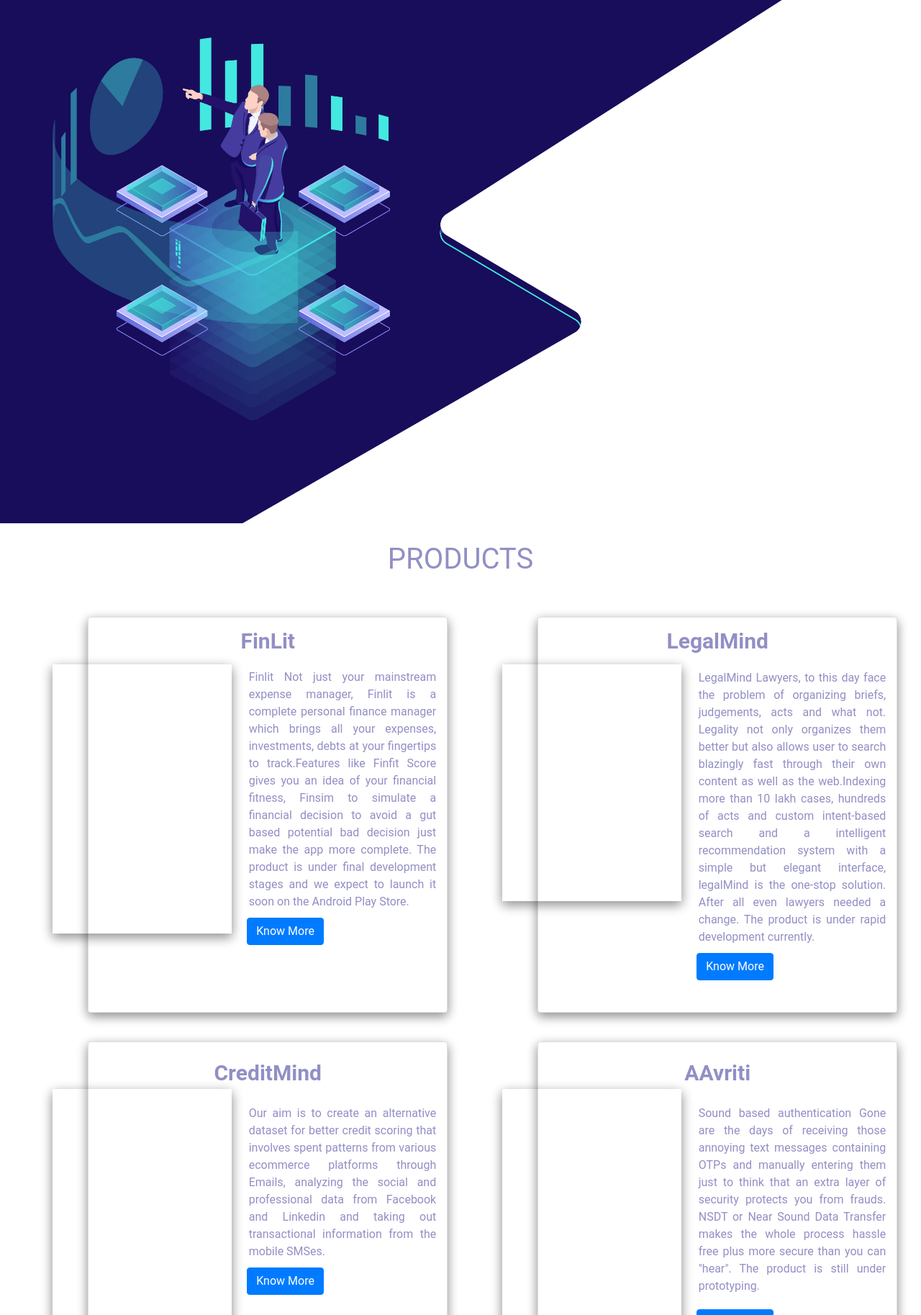
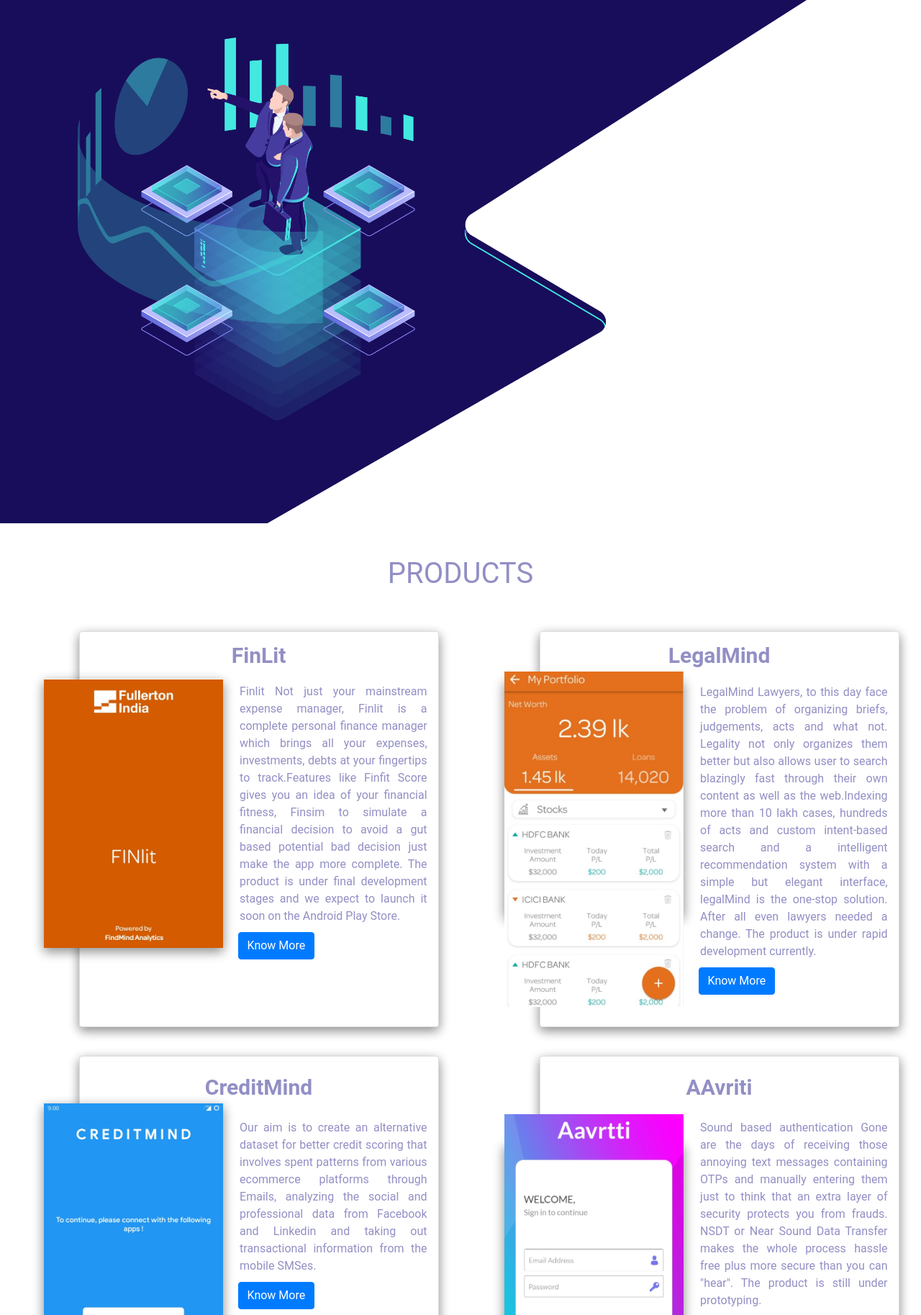
Before and after one commit to prateek1406/FindMindLandingSite, a plain HTML site: page index.html in a window 1280 px wide. Shown: the part 73-1900 px from the top of the page at 72% size. Drawn offline with nearby package versions, Linux system fonts and the light colour scheme.

Commit message:
added product images

```diff
--- a/index.html
+++ b/index.html
@@ -28,7 +28,7 @@
   }
  }
  .main{
-   width:1000vw;
+   width:100%;
  }
    #more1,#more2,#more3,#more4 {display: none;}
 
@@ -51,7 +51,8 @@
 
  .main {
    height:100vh;
-  background: url('image.png')  center center;
+   width:100%;
+  background: url('image.png');
   background-size: cover;
 }
 .card
@@ -115,8 +116,8 @@
 </script>
 </head>
 <body>
-
-<nav class="navbar navbar-expand-xl navbar-light fixed-top unscrolled">
+ <div class="main">
+<nav class="navbar navbar-expand-xl navbar-light fixed-top">
   <a class="navbar-brand" href="#" style="color:white;padding:10px;font-size:25px;">FindMind Analytics</a>
   <button class="navbar-toggler" type="button" data-toggle="collapse" data-target="#navbarNav" aria-controls="navbarNav" aria-expanded="false" aria-label="Toggle navigation">
   <span class="navbar-toggler-icon"></span>
@@ -138,14 +139,12 @@
     </ul>
     </div>
       </nav>
-<div class="container-fluid">
   <div class="row">
-<div class="col-sm-12 col-xs-12 main">
-<!-- <div class="col-lg-5 col-sm-5" style="color:#17105D;margin-left:750px;font-size:175%;text-transform:uppercase;position:absolute;margin-top:250px;">BUILDING TECHNOLOGIES THAT BENEFITS EVERYONE</div>
-<div class="col-lg-4 col-sm-4" style="color:#17105D;font-size:20px;position:absolute;margin-left:840px;margin-top:380px;">We use state of the art technologies like Artificial Intelligence , Machine learning, Bigdata analytics and NSDT to make smarter intelligent and affordable solutions.</div> -->
+ <!-- <div class="col-lg-4 lg-offset-6 " style="width:auto;color:#17105D;margin-left:700px;font-size:100%;text-transform:uppercase;margin-top:350px;">BUILDING TECHNOLOGIES THAT BENEFITS EVERYONE</div> -->
+<!-- <div class="col-lg-4" style="color:#17105D;font-size:20px;margin-left:840px;margin-top:380px;">We use state of the art technologies like Artificial Intelligence , Machine learning, Bigdata analytics and NSDT to make smarter intelligent and affordable solutions.</div> -->
     </div>
   </div>
-<div class="col-lg-12 col-sm-12 col-xs-12 products" style="text-align:center;font-size:40px;margin-top:20px;">PRODUCTS</div>
+<div class="col-lg-12 col-sm-12 col-xs-12 products" style="text-align:center;font-size:40px;margin-top:40px;">PRODUCTS</div>
 <div class="container-fluid">
 <div class="row">
 <div class="col-lg-6  col-sm-12 col-xs-12" style="margin-top:50px;">
@@ -153,7 +152,9 @@
 <div  style=" float:right;"><p style="font-weight:bold;margin-top:10px;font-size:30px;text-align:center;">FinLit</p></div>
  <div class="col-7 offset-5" style="font-size:16px;font-weight:normal;"> Finlit Not just your mainstream expense manager, Finlit is a complete personal finance manager which brings all your expenses, investments, debts at your fingertips to track.Features like Finfit Score gives you an idea of your financial fitness, Finsim to simulate a financial decision to avoid a gut based potential bad decision just make the app more complete. The product is under final development stages and we expect to launch it soon on the Android Play Store.</div>
 <div><button class="btn btn-primary" id="myBtn1" style="margin-left:220px;margin-top:10px;" style="width:50%;">Know More</button></div>
-<div class="card2"></div>
+<div class="card2">
+    <img src="finlit.jpg" style="width:100%;margin-top:-405px;">
+</div>
 </div>
  </div>
 <div class="col-lg-6 col-sm-12 col-xs-12" style="margin-top:50px;">
@@ -162,7 +163,9 @@
 <div class="col-7 offset-5" style="font-size:16px;margin-top:1px;font-weight:normal;">LegalMind Lawyers, to this day face the problem of organizing briefs, judgements, acts and what not. Legality not only organizes them better but also allows user to search blazingly fast through their own content as well as the web.Indexing more than 10 lakh cases, hundreds of acts and custom intent-based search and a intelligent recommendation system with a simple but elegant interface, legalMind is the one-stop solution. After all even lawyers needed a change. The product is under rapid development currently.</div>
 <div><button class="btn btn-primary"id="myBtn2" style="margin-left:220px;margin-top:10px;" style="width:50%;">Know More</button>
 </div>
-<div class="card2" style="padding-top:56.25%;"></div>
+<div class="card2" style="padding-top:56.25%;">
+    <img src="legalmind.jpg" style="width:100%;margin-top:-290px;">
+</div>
 </div>
 </div>
 <div class="col-lg-6 col-sm-12 col-xs-12" style="margin-top:40px;">
@@ -171,7 +174,9 @@
 <div class="col-7 offset-5" style="font-size:16px;margin-top:6px;font-weight:normal">Our aim is to create an alternative dataset for better credit scoring that involves spent patterns from various ecommerce platforms through Emails,  analyzing the social and professional data from Facebook and Linkedin and taking out transactional information from the mobile  SMSes.</div>
  <div><button class="btn btn-primary"id="myBtn3" style="margin-left:220px;margin-top:10px;" style="width:50%;">Know More</button>
 </div>
-<div class="card2" style="padding-top:56.25%;"></div>
+<div class="card2" style="padding-top:56.25%;">
+  <img src="creditmind.jpg" style="width:100%;margin-top:-280px;">
+</div>
 </div>
 </div>
 <div class="col-lg-6 col-sm-12  col-xs-12" style="margin-top:40px;">
@@ -180,7 +185,9 @@
 <div class="col-7 offset-5" style="font-size:16px;margin-top:6px;">Sound based authentication Gone are the days of receiving those annoying text messages containing OTPs and manually entering them just to think that an extra layer of security protects you from frauds. NSDT or Near Sound Data Transfer makes the whole process hassle free plus more secure than you can "hear". The product is still under prototyping.</div>
 <div><button class="btn btn-primary"id="myBtn4" style="margin-left:220px;margin-top:20px;" style="width:50%;">Know More</button></div>
 
-<div class="card2" style="padding-top:56.25%;"></div>
+<div class="card2" style="padding-top:56.25%;margin-top:120px;">
+    <img src="aavriti.jpg" style="width:100%;margin-top:-320px;">
+</div>
 </div>
 </div>
 </div>
@@ -231,7 +238,7 @@ $(function() {
 
     $(window).scroll(function() {
         var scroll = $(window).scrollTop();
-        if (scroll >= 680) {
+        if (scroll >= 140) {
             header.removeClass("unscrolled");
             header.addClass("scrolled");
             left.addClass("left");
```
Also changed, not shown: aavriti.jpg (added), creditmind.jpg (added), finlit.jpg (added), legalmind.jpg (added).
